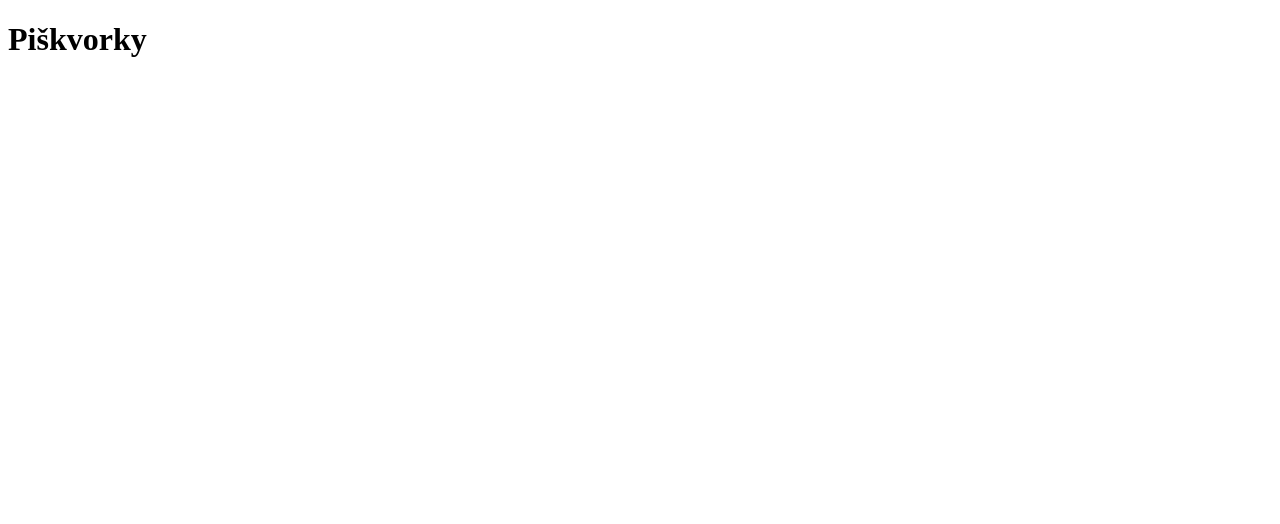
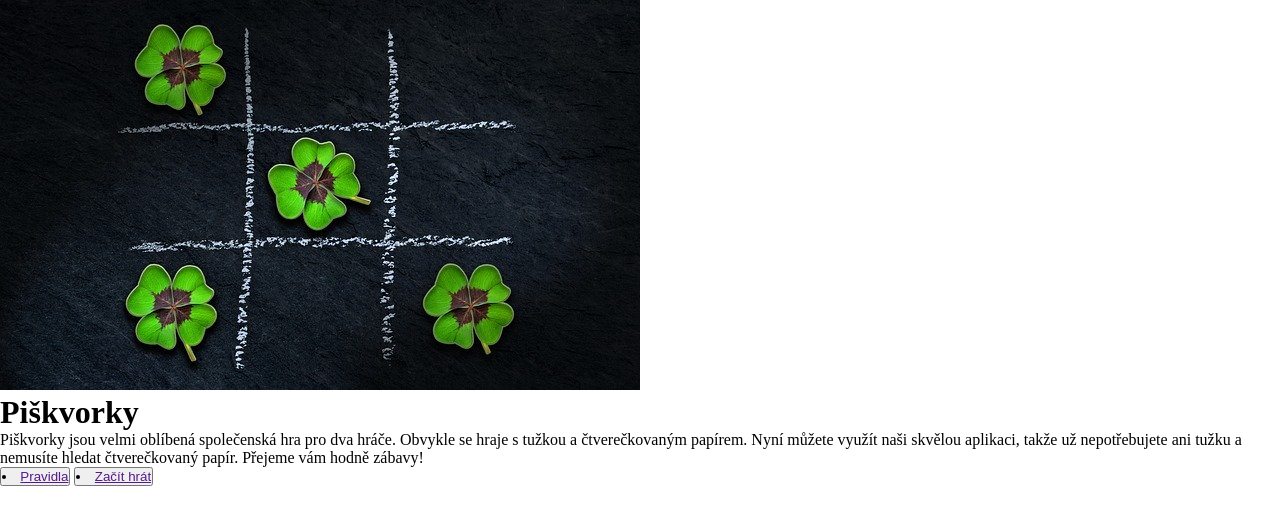
Before and after one commit to LenkaMichaleova/piskvorky, a plain HTML site: page index.html in a window 1280 px wide. Drawn offline with Linux system fonts and the light colour scheme.

Commit message:
v souboru index.html přidány třídy + vytvoření souboru style.css a napojení na index.html

```diff
--- a/index.html
+++ b/index.html
@@ -4,8 +4,22 @@
     <meta charset="UTF-8">
     <meta name="viewport" content="width=device-width, initial-scale=1.0">
     <title>Piškvorky</title>
+    <link rel="stylesheet" href="style.css">
+
 </head>
 <body>
-    <h1>Piškvorky</h1>
+    <div class="start">
+        <img class="start__picture" src="uvodni.jpg" alt="uvodni-obrazek">
+        <di class="start__body">
+            <h1 class="start__title">Piškvorky</h1>
+            <p class="start__description">Piškvorky jsou velmi oblíbená společenská hra pro dva hráče. Obvykle se hraje s tužkou a čtverečkovaným papírem. Nyní můžete využít naši skvělou aplikaci, takže už nepotřebujete ani tužku a nemusíte hledat čtverečkovaný papír. Přejeme vám hodně zábavy!</p>
+            <button class="start__button start__button--green">
+                <li><a href="">Pravidla</a></li>
+            </button>
+            <button class="start__button start__button--blue">
+                <li><a href="">Začít hrát</a></li>
+            </button>
+        </div>
+    </div>
 </body>
 </html>
--- /dev/null
+++ b/style.css
@@ -0,0 +1,7 @@
+*,
+:before,
+:after {
+  box-sizing: border-box;
+  margin: 0;
+  padding: 0;
+}
```
Also changed, not shown: uvodni.jpg (added).
